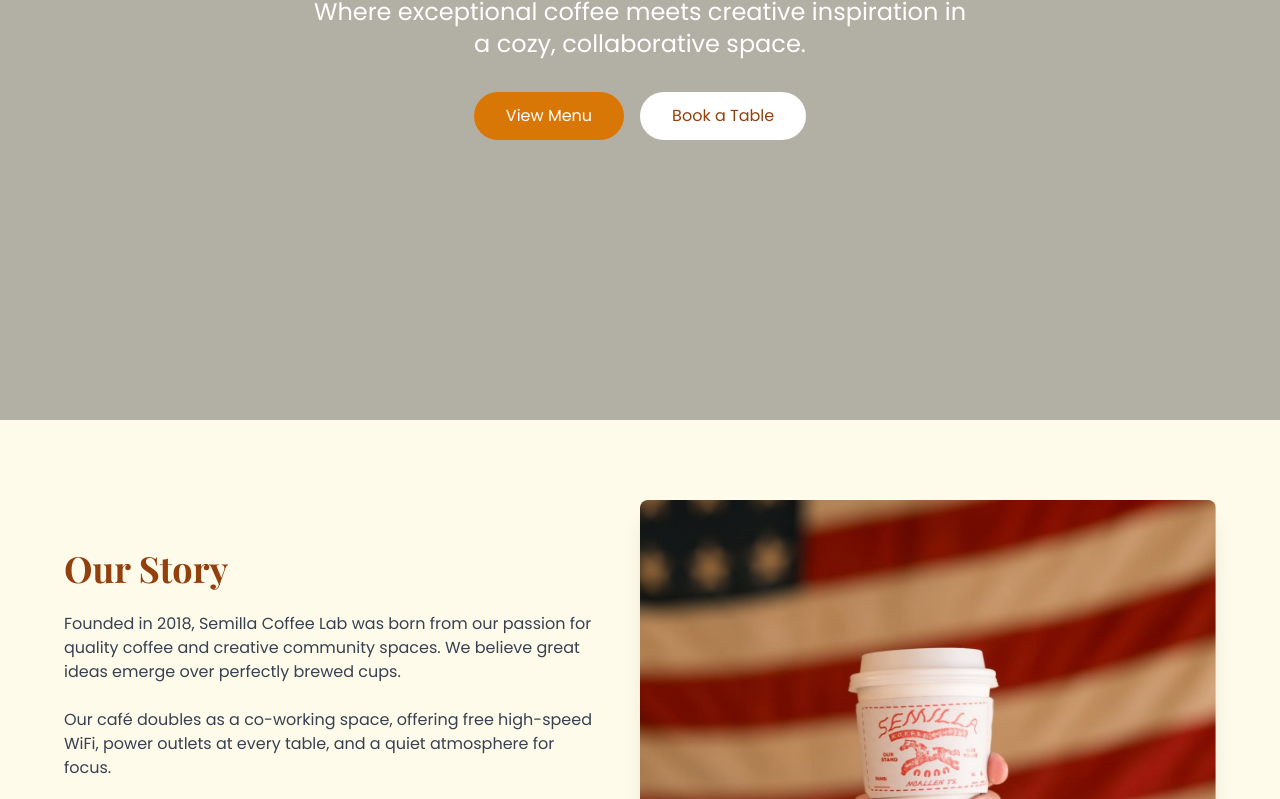
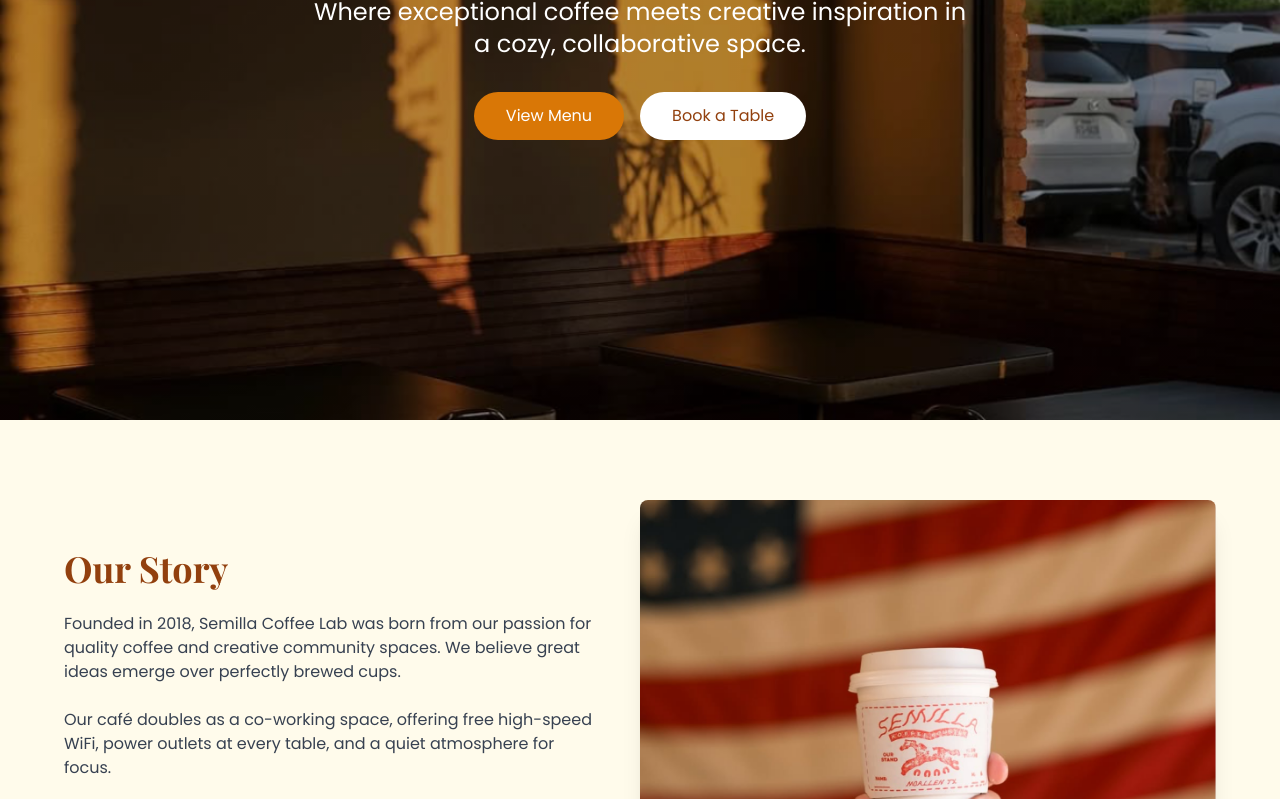
Before and after one commit to sologuicho/semilla-coffee-lab, a plain HTML site: page index.html in a window 1280 px wide. Shown: the part 452-1251 px from the top of the page. Drawn offline with nearby package versions, Linux system fonts and the light colour scheme.

Commit message:
Update styles.css

```diff
--- a/styles.css
+++ b/styles.css
@@ -1,6 +1,6 @@
 @import url('https://fonts.googleapis.com/css2?family=Playfair+Display:wght@400;700&family=Poppins:wght@300;400;600&display=swap');
 .hero-bg {
-    background-image: linear-gradient(rgba(0,0,0,0.3), rgba(0,0,0,0.3)), url('/images/semillaspace.png');
+    background-image: linear-gradient(rgba(0,0,0,0.3), rgba(0,0,0,0.3)), url('./assets/semillaspace.png');
 }
 .menu-hover:hover {
     transform: translateY(-5px);
```
